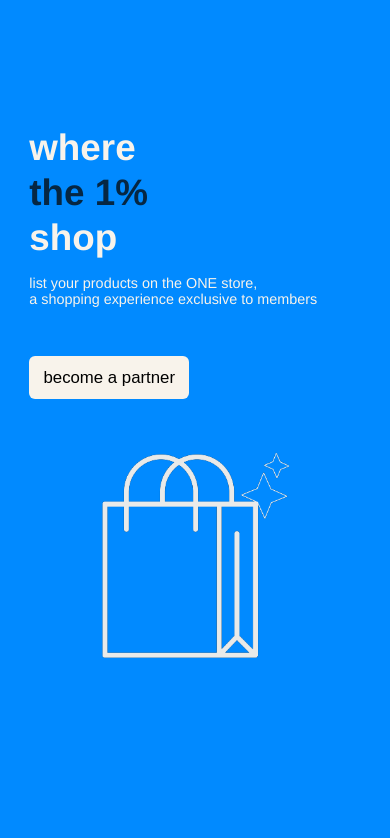
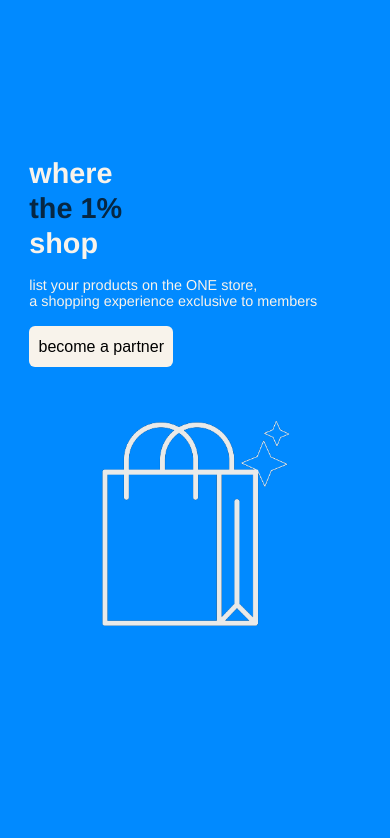
Before and after one commit to vk-0-7/One_creator_brands, a Next.js app: page / in a window 390 px wide. Shown: the part 846-1684 px from the top of the page. Built offline with nearby package versions, Linux system fonts and the light colour scheme.

Commit message:
date input fixed

```diff
--- a/pages/brand-partnership.js
+++ b/pages/brand-partnership.js
@@ -154,7 +154,7 @@ const brandpartnership = () => {
             <input
               style={{ paddingRight: "10px" }}
               type="date"
-              id={styles.inpt}
+              // id={styles.inpt}
               placeholder="dd/mm/yyyy"
               name="dob"
 
--- a/styles/brand-partnership.module.css
+++ b/styles/brand-partnership.module.css
@@ -180,6 +180,10 @@
     padding-top: 10px;
 
 }
+.main_div input[type="date"]{
+    background-color: white;
+    z-index: 1000 !important;
+}
 
 .main_div input{
 
--- a/styles/globals.css
+++ b/styles/globals.css
@@ -31,7 +31,7 @@ text-rendering: geometricPrecision !important;
   --primary-h1:4.0rem;
   --primary-h1-mobile:1.6rem;
   --primary-section-h1:4.0rem;
-  --primary-section-h1-mobile:2.3rem;
+  --primary-section-h1-mobile:1.8rem;
   --primary-h3:1.8rem;
   --primary-h3-mobile:1.0rem;
   --primary-p:1.4rem;
--- a/styles/index.module.css
+++ b/styles/index.module.css
@@ -295,7 +295,7 @@
     .section4 h1 {
         font-size: var(--primary-section-h1-mobile);
 
-        line-height: 45px;
+        line-height: 35px;
     }
 
     .access_btn {
@@ -337,12 +337,12 @@
     }
 
     .partner_btn {
-        margin-top: 3rem;
+        margin-top: 1rem;
 
-        height: 2.7rem;
-        width: 10rem;
+        height: 2.6rem;
+        width: 9rem;
 
-        font-size: 1.05rem;
+        font-size: 1.0rem;
        /* position: absolute;
          bottom: -3rem; */
     }
```
